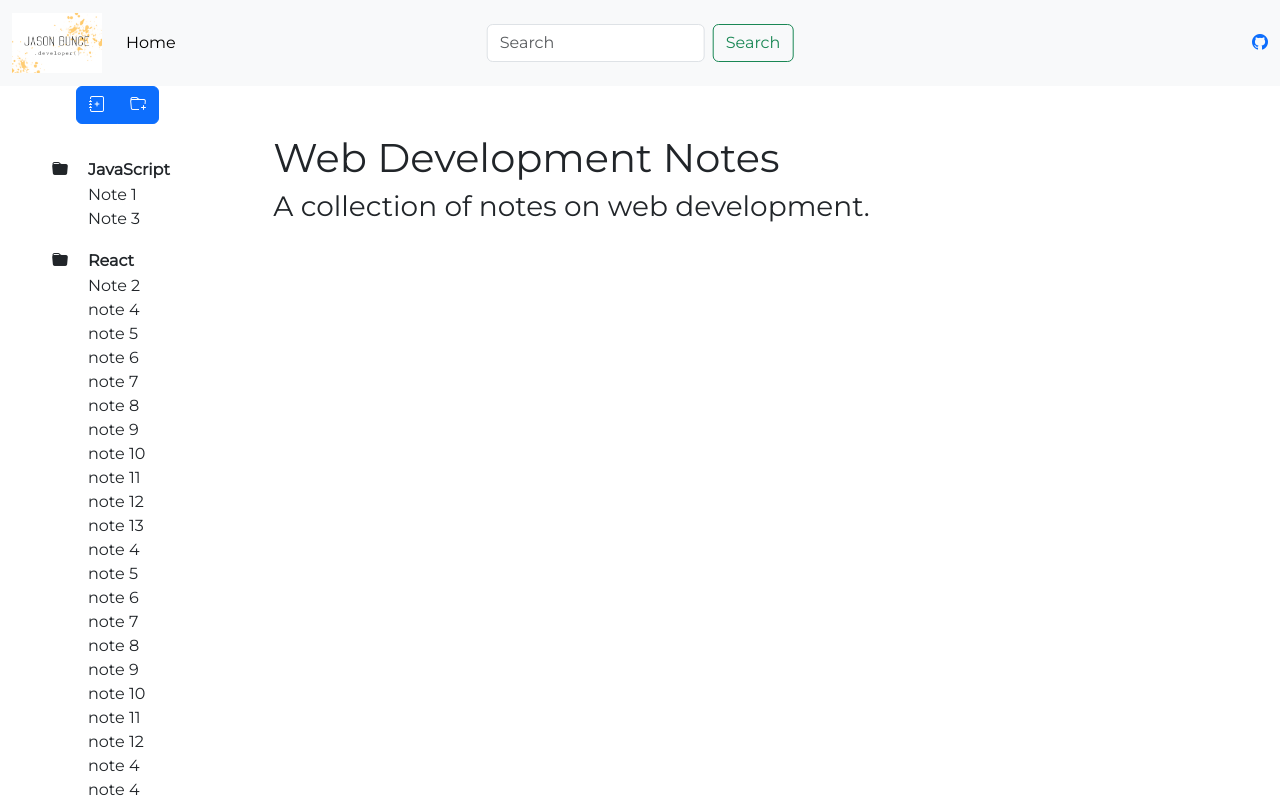
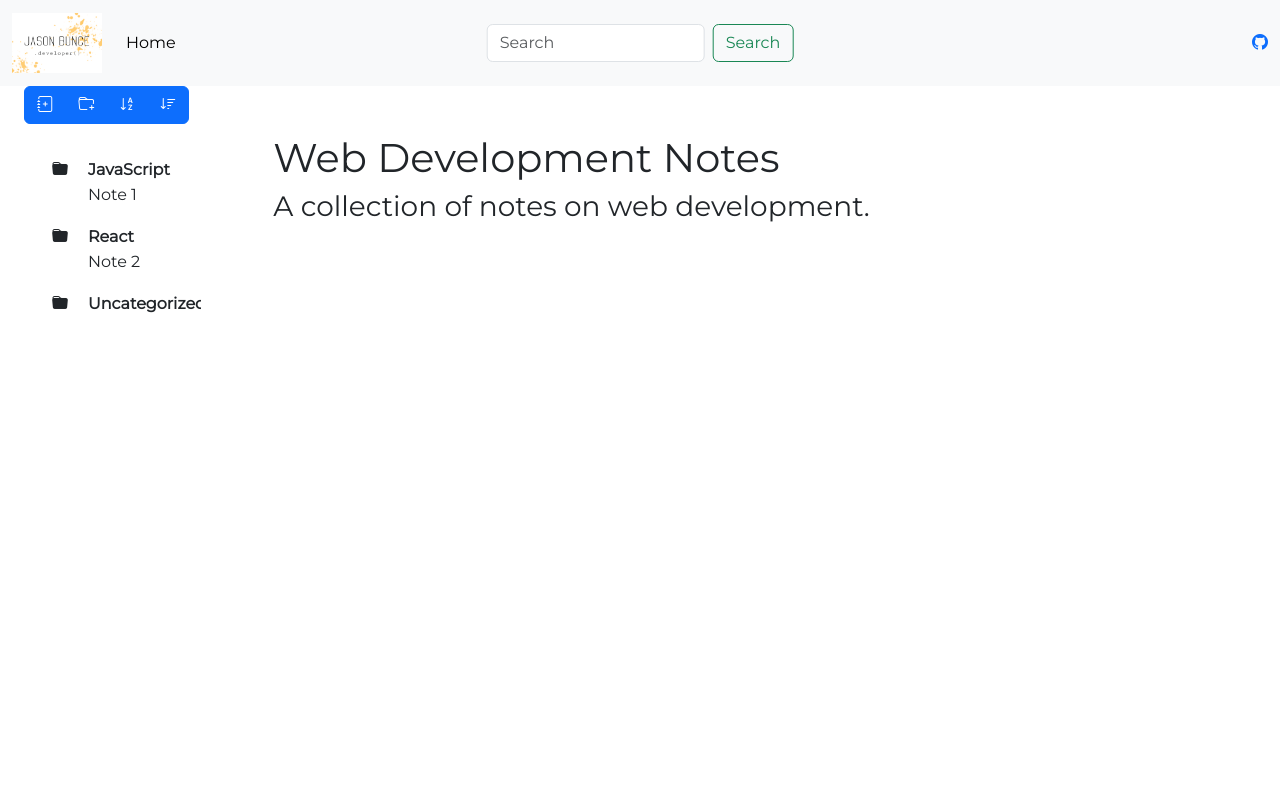
Before and after one commit to JasonBrunch/note-taking-app, a React (Create React App) app: page / in a window 1280 px wide. Built offline with nearby package versions, Linux system fonts and the light colour scheme.

Commit message:
Upgraded sidemenu buttons and added pop up add new note btn

```diff
--- a/src/App.js
+++ b/src/App.js
@@ -11,38 +11,9 @@ function App() {
 
   //PLACEHOLDER DATA FOR NOTES
   const initialNotes = [
-    { id: 1, title: 'Note 1', content: 'Content for note 1', category: 'JavaScript' },
-    { id: 2, title: 'Note 2', content: 'Content for note 2', category: 'React' },
-    { id: 3, title: 'Note 3', content: 'Content for note 3', category: 'JavaScript' },
-    {id:5, title: 'note 4', content: 'Content for note4', category: 'React'},
-    {id:6, title: 'note 5', content: 'Content for note4', category: 'React'},
-    {id:7, title: 'note 6', content: 'Content for note4', category: 'React'},
-    {id:8, title: 'note 7', content: 'Content for note4', category: 'React'},
-    {id:9, title: 'note 8', content: 'Content for note4', category: 'React'},
-    {id:10, title: 'note 9', content: 'Content for note4', category: 'React'},
-    {id:11, title: 'note 10', content: 'Content for note4', category: 'React'},
-    {id:12, title: 'note 11', content: 'Content for note4', category: 'React'},
-    {id:13, title: 'note 12', content: 'Content for note4', category: 'React'},
-    {id:14, title: 'note 13', content: 'Content for note4', category: 'React'},
-    {id:15, title: 'note 4', content: 'Content for note4', category: 'React'},
-    {id:16, title: 'note 5', content: 'Content for note4', category: 'React'},
-    {id:17, title: 'note 6', content: 'Content for note4', category: 'React'},
-    {id:18, title: 'note 7', content: 'Content for note4', category: 'React'},
-    {id:19, title: 'note 8', content: 'Content for note4', category: 'React'},
-    {id:20, title: 'note 9', content: 'Content for note4', category: 'React'},
-    {id:21, title: 'note 10', content: 'Content for note4', category: 'React'},
-    {id:22, title: 'note 11', content: 'Content for note4', category: 'React'},
-    {id:23, title: 'note 12', content: 'Content for note4', category: 'React'},
-    {id:24, title: 'note 4', content: 'Content for note4', category: 'React'},
-    {id:25, title: 'note 4', content: 'Content for note4', category: 'React'},
-    {id:26, title: 'note 5', content: 'Content for note4', category: 'React'},
-    {id:27, title: 'note 6', content: 'Content for note4', category: 'React'},
-    {id:28, title: 'note 7', content: 'Content for note4', category: 'React'},
-    {id:29, title: 'note 8', content: 'Content for note4', category: 'React'},
-    {id:30, title: 'note 9', content: 'Content for note4', category: 'React'},
-    {id:31, title: 'note 10', content: 'Content for note4', category: 'React'},
-    {id:32, title: 'note 11', content: 'Content for note4', category: 'React'},
-    {id:33, title: 'note 12', content: 'Content for note4', category: 'React'}
+    { id: 1, title: 'Note 1', content: 'Content for note 1', category: 'JavaScript',dateModified: new Date().toISOString() },
+    { id: 2, title: 'Note 2', content: 'Content for note 2', category: 'React', dateModified: new Date().toISOString() }
+
   ];
   //STATE MANAGEMENT
   const [notes, setNotes] = useState(initialNotes);
--- a/src/Category.js
+++ b/src/Category.js
@@ -1,12 +1,30 @@
-import React from 'react';
+import React, { useState } from 'react';
 
 const Category = ({ name }) => {
-    return (
-      <div style={{ paddingLeft: '0.75em', position: 'relative' }}>
-        <span>{name}</span>
-        <i className="bi bi-folder-fill" style={{ position: 'absolute', left: '-1.5em', top: '50%', transform: 'translateY(-50%)' }}></i>
-      </div>
-    );
+  const [isHovered, setIsHovered] = useState(false);
+
+  const handleMouseEnter = () => {
+    setIsHovered(true);
   };
 
+  const handleMouseLeave = () => {
+    setIsHovered(false);
+  };
+
+  return (
+    <div
+      style={{ paddingLeft: '0.75em', position: 'relative' }}
+      onMouseEnter={handleMouseEnter}
+      onMouseLeave={handleMouseLeave}
+    >
+      <span>{name}</span>
+      {isHovered && (
+        <span title="Create New Note">  <i className="bi bi-plus-lg"></i>
+        </span>
+      )}
+      <i className="bi bi-folder-fill" style={{ position: 'absolute', left: '-1.5em', top: '50%', transform: 'translateY(-50%)' }}></i>
+    </div>
+  );
+};
+
 export default Category;
--- a/src/SideMenu.js
+++ b/src/SideMenu.js
@@ -1,8 +1,10 @@
 import DraggableListItem from './DraggableListItem';
 import Category from './Category';
+import React, { useState } from 'react';
 
 const SideMenu = ({ notes, categories, onNoteClick, onAddNote, onAddCategory, changeNoteCategory }) => {
 
+  const [sortMethod, setSortMethod] = useState("alphabetical");
   // Use 'reduce' to group notes by their category for easier rendering later.
   // We're reducing an array of notes into an object (acc) where the keys are
   // the category names and the values are arrays of notes belonging to that category.
@@ -16,6 +18,20 @@ const SideMenu = ({ notes, categories, onNoteClick, onAddNote, onAddCategory, ch
     return acc;
   }, {});
 
+  // New code for sorting
+  Object.keys(groupedNotes).forEach((category) => {
+    groupedNotes[category].sort((a, b) => {
+      if (sortMethod === "alphabetical") {
+        return a.title.localeCompare(b.title);
+      } else if (sortMethod === "dateModified") {
+        return new Date(b.dateModified) - new Date(a.dateModified);
+      }
+      return 0;
+    });
+  });
+
+
+
     // Handles the drag-and-drop event to change note categories
     const handleCategoryDrop = (e) => {
     e.preventDefault();
@@ -28,9 +44,13 @@ const SideMenu = ({ notes, categories, onNoteClick, onAddNote, onAddCategory, ch
 };
 
 return (
-  <div className="container overflow-auto" style={{ maxHeight: '90vh', paddingLeft: '4rem' }}>
-    {/* Button group for side menu options */}
+<>
+    {/* New container for the buttons */}
+    <div className="container overflow-auto" style={{ maxHeight: '90vh' }}>
+      {/* Button group for side menu options */}
+      <div className="d-flex justify-content-center">
     <div className="btn-group" role="group" aria-label="New Note Buttons">
+
         {/* NEW NOTE BUTTON */}
       <button
         className="btn btn-primary mb-3"
@@ -45,7 +65,33 @@ return (
         title="New Category">
           <i className="bi bi-folder-plus"></i>
       </button>
+<button
+      className="btn btn-primary mb-3"
+      onClick={() => setSortMethod("alphabetical")}
+      title="Sort Alphabetically">
+        <i class="bi bi-sort-alpha-down"></i>
+    </button>
+    <button
+      className="btn btn-primary mb-3"
+      onClick={() => setSortMethod("dateModified")}
+      title="Sort by Date Modified">
+        <i class="bi bi-sort-down"></i>
+    </button>
+
+
+
+</div>
+      </div>
     </div>
+
+
+  <div className="container overflow-auto" style={{ maxHeight: '90vh', paddingLeft: '4rem' }}>
+
+
+
+
+
+
 
       {/* Loop through categories and display notes */}
       {categories.map((category, index) => (
@@ -83,6 +129,7 @@ return (
         </div>
       ))}
   </div>
+  </>
 );
 };
 
```
